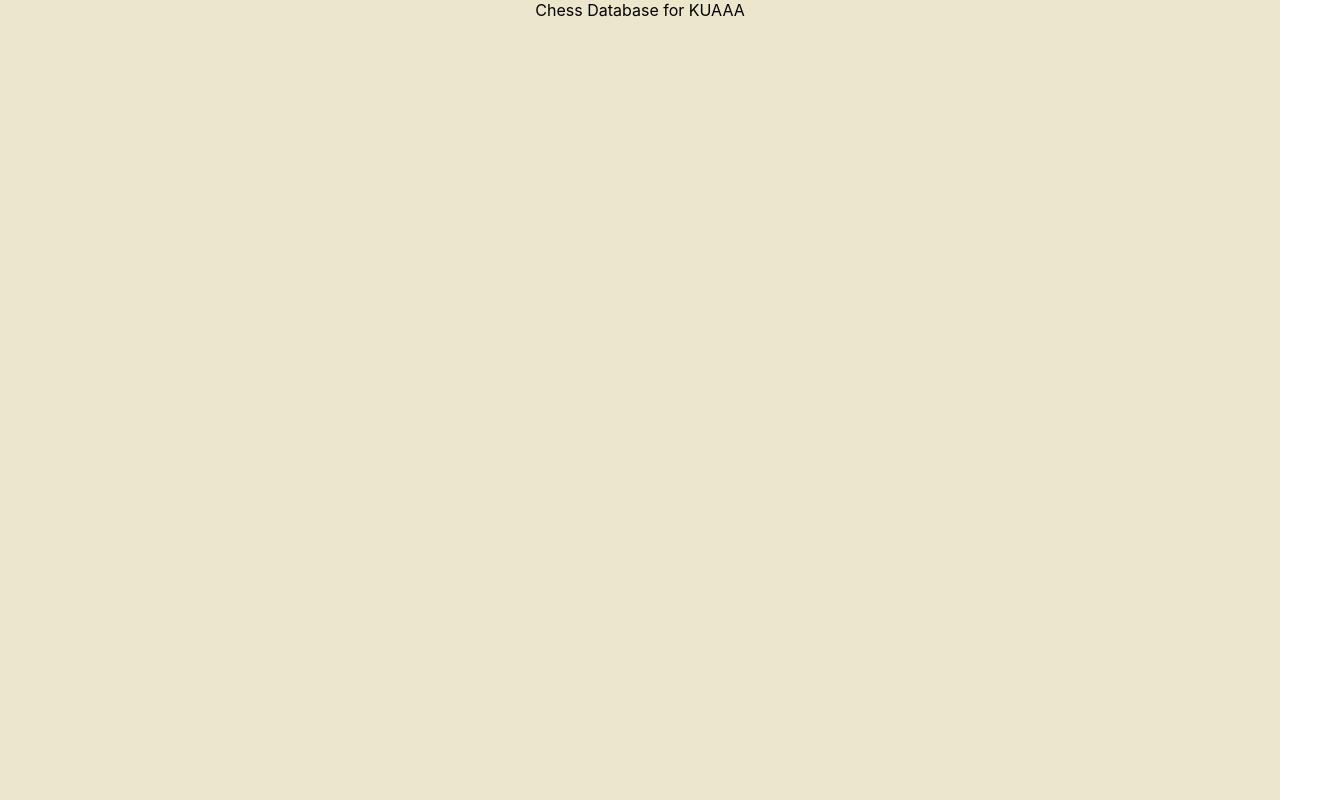
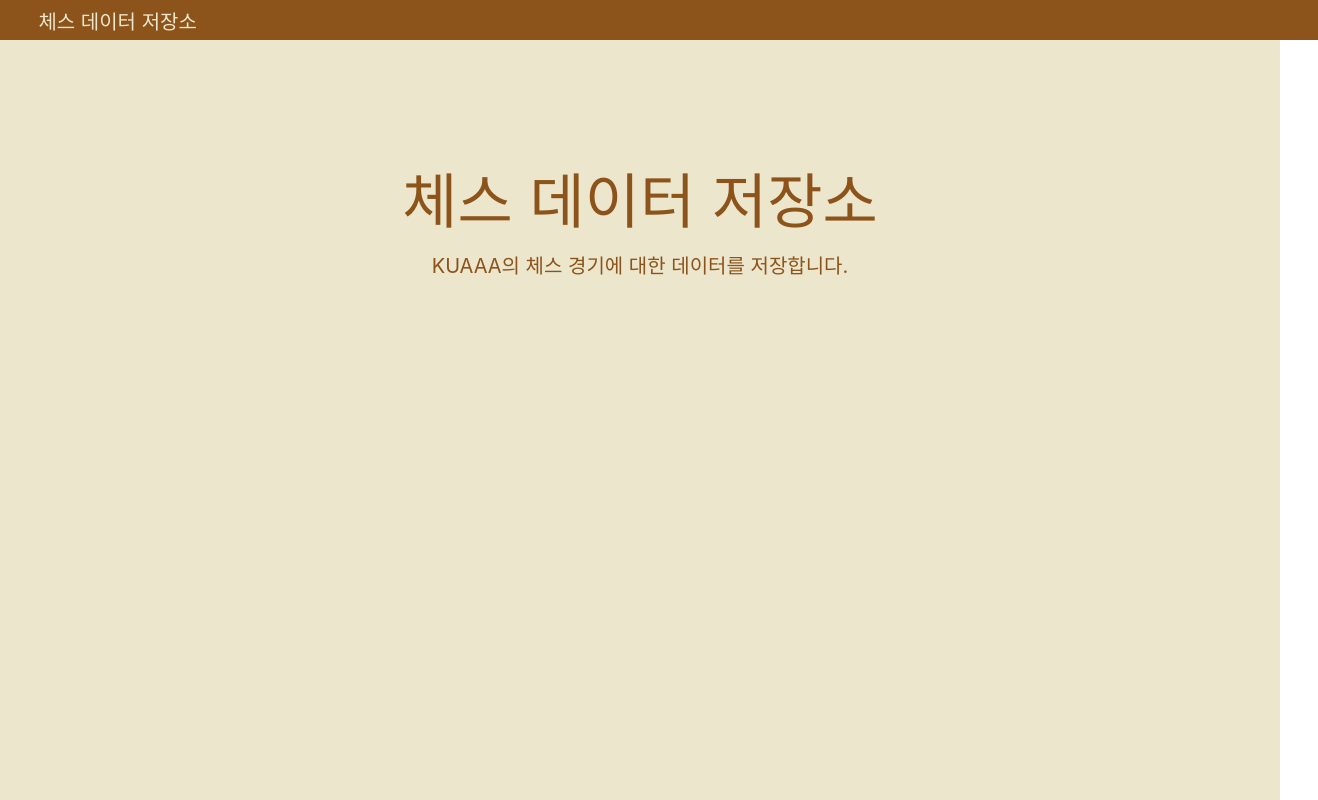
Before and after one commit to SkeletonK10/chess-record-frontend, a React (Create React App) app: page / in a window 1280 px wide. Shown: the whole page, 1318 px wide, since content can reach past the window. Built offline with nearby package versions, Linux system fonts and the light colour scheme.

Commit message:
[Feature] Set Main page

```diff
--- a/src/App.css
+++ /dev/null
@@ -1,3 +0,0 @@
-div.App {
-  text-align: center
-}
--- a/src/App.tsx
+++ b/src/App.tsx
@@ -1,18 +1,25 @@
 import React from 'react';
 import styled from '@emotion/styled'
+
+import Header from './components/Header'
+import MainTitle from './components/MainTitle'
+import MainSubTitle from './components/MainSubTitle'
 
 const DivApp = styled.div`
   width: 100%;
   height: 100%;
-  text-align: center;
   position: absolute;
+
+
   background-color: #ece6cc;
 `;
 
 const App: React.FC = () => {
   return (
     <DivApp>
-        Chess Database for KUAAA
+      <Header />
+      <MainTitle />
+      <MainSubTitle />
     </DivApp>
   );
 }
--- /dev/null
+++ b/src/components/Header.tsx
@@ -0,0 +1,28 @@
+import React from 'react';
+import styled from '@emotion/styled'
+
+import data from '../data'
+
+const DivHeader = styled.div`
+  width: 100%;
+  height: 5%;
+  padding-left: 3%;
+
+  display: flex;
+  align-items: center;
+
+  font-size: 20px;
+  color: #ece6cc;
+
+  background-color: #8c531b;
+`;
+
+const Header: React.FC = () => {
+  return (
+    <DivHeader>
+        {data.title}
+    </DivHeader>
+  );
+}
+
+export default Header;
--- /dev/null
+++ b/src/components/MainSubTitle.tsx
@@ -0,0 +1,25 @@
+import React from 'react';
+import styled from '@emotion/styled'
+
+import data from '../data'
+
+const DivMainSubTitle = styled.div`
+  width: 100%;
+  margin-top: 10px;
+
+  display: flex;
+  justify-content: center;
+
+  font-size: 20px;
+  color: #8c531b;
+`;
+
+const MainSubTitle: React.FC = () => {
+  return (
+    <DivMainSubTitle>
+        {data.subTitle}
+    </DivMainSubTitle>
+  );
+}
+
+export default MainSubTitle;
--- /dev/null
+++ b/src/components/MainTitle.tsx
@@ -0,0 +1,26 @@
+import React from 'react';
+import styled from '@emotion/styled'
+
+import data from '../data'
+
+const DivMainTitle = styled.div`
+  width: 100%;
+  height: 25%;
+
+  display: flex;
+  justify-content: center;
+  align-items: flex-end;
+
+  font-size: 60px;
+  color: #8c531b;
+`;
+
+const MainTitle: React.FC = () => {
+  return (
+    <DivMainTitle>
+        {data.title}
+    </DivMainTitle>
+  );
+}
+
+export default MainTitle;
--- /dev/null
+++ b/src/data/index.ts
@@ -0,0 +1,6 @@
+const data = {
+  'title': '체스 데이터 저장소',
+  'subTitle': 'KUAAA의 체스 경기에 대한 데이터를 저장합니다.'
+};
+
+export default data;
```
